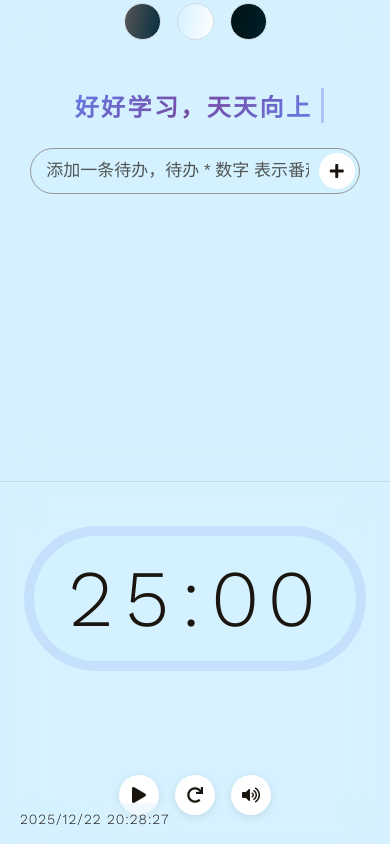
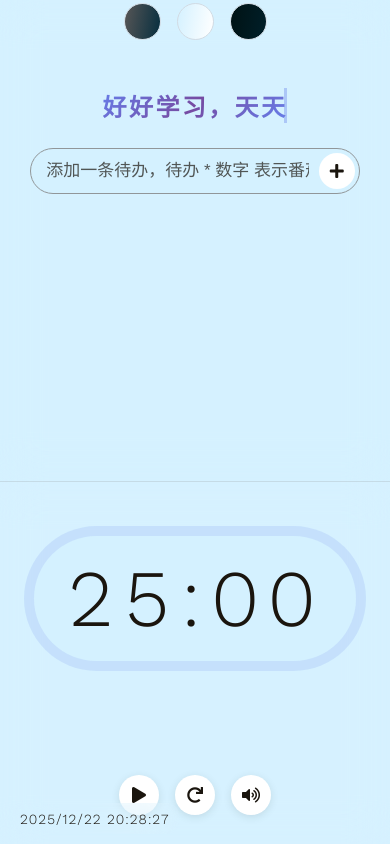
Before and after one commit to youmikuang/todo, a Vue app: page / in a window 390 px wide. Built offline with nearby package versions, Linux system fonts and the light colour scheme.

Commit message:
change title show

```diff
--- a/src/assets/css/main.css
+++ b/src/assets/css/main.css
@@ -205,27 +205,33 @@ body.darker {
 #title.standard-title {
     background-image: linear-gradient(135deg, #ff6b6b, #ffd93d, #ff6b6b);
     border-right-color: #ff6b6b;
-    animation: animated-text 2s steps(11,end) 0.5s 1 normal both,
-        standard-animated-cursor 750ms steps(11,end) infinite;
+    animation: animated-text-cycle 5s steps(22,end) 0.5s infinite normal,
+        standard-animated-cursor 750ms steps(22,end) infinite;
 }
 
 #title.light-title {
     background-image: linear-gradient(135deg, #667eea, #764ba2, #667eea);
     border-right-color: #667eea;
-    animation: animated-text 2s steps(11,end) 0.5s 1 normal both,
-        light-animated-cursor 750ms steps(11,end) infinite;
+    animation: animated-text-cycle 5s steps(22,end) 0.5s infinite normal,
+        light-animated-cursor 750ms steps(22,end) infinite;
 }
 
 #title.darker-title {
     background-image: linear-gradient(135deg, #00d2ff, #3a7bd5, #00d2ff);
     border-right-color: #00d2ff;
-    animation: animated-text 2s steps(11,end) 0.5s 1 normal both,
-        darker-animated-cursor 750ms steps(11,end) infinite;
+    animation: animated-text-cycle 5s steps(22,end) 0.5s infinite normal,
+        darker-animated-cursor 750ms steps(22,end) infinite;
 }
 
 @keyframes animated-text{
     from{width: 0%;}
     to{width: 800px;}
+}
+
+@keyframes animated-text-cycle {
+    0% { width: 0%; }
+    50% { width: 800px; }
+    100% { width: 0%; }
 }
 
 @keyframes standard-animated-cursor{
@@ -554,8 +560,8 @@ button.darker-button:hover {
 
     #title {
         animation:
-            animated-text 3s steps(16,end) 0.5s 1 normal both,
-            animated-cursor 750ms steps(16,end) infinite;
+            animated-text-cycle 6s steps(32,end) 0.5s infinite normal,
+            animated-cursor 750ms steps(32,end) infinite;
         margin-bottom: 10px;
         margin-top: 30px;
         max-width: 330px;
@@ -574,8 +580,8 @@ button.darker-button:hover {
 
     #title {
         animation:
-            animated-text 3.5s steps(16,end) 0.5s 1 normal both,
-            animated-cursor 750ms steps(16,end) infinite;
+            animated-text-cycle 6s steps(32,end) 0.5s infinite normal,
+            animated-cursor 750ms steps(32,end) infinite;
         max-width: 255px;
     }
 }
```
